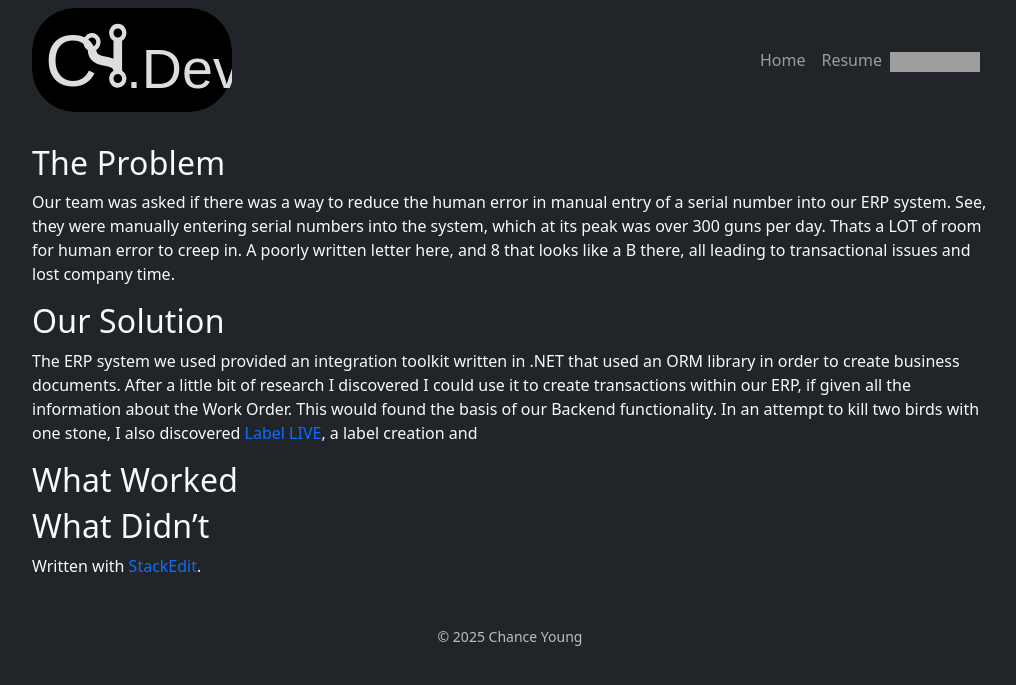
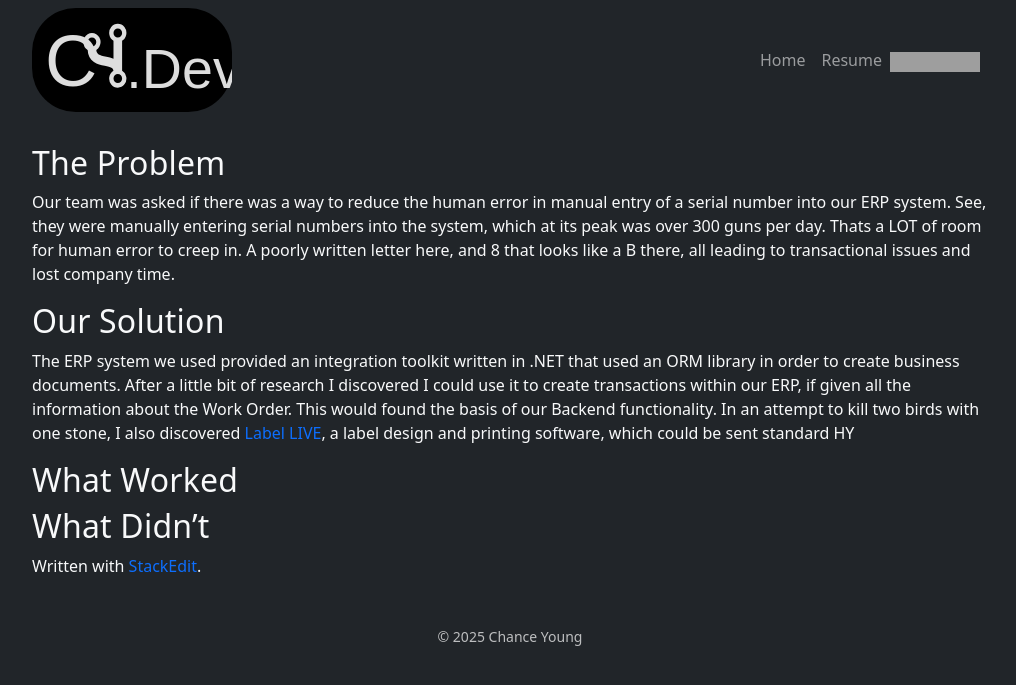
Before and after one commit to ChanceYoung/ChanceYoung.github.io, a Jekyll site: the page built from _projects/packagingversion1.md, in a window 1280 px wide. Shown: the top 685 px of the page, without its empty margins (130-1146 px from the left). Built offline with Jekyll 4.4.1, drawn with Linux system fonts in a browser that asks for light colours; grey boxes are pictures that could not be loaded.

Commit message:
_projects/packagingversion1.md updated from https://stackedit.io/

```diff
--- a/_projects/packagingversion1.md
+++ b/_projects/packagingversion1.md
@@ -10,12 +10,12 @@ layout: default
 Our team was asked if there was a way to reduce the human error in manual entry of a serial number into our ERP system. See, they were manually entering serial numbers into the system, which at its peak was over 300 guns per day. Thats a LOT of room for human error to creep in. A poorly written letter here, and 8 that looks like a B there, all leading to transactional issues and lost company time.
 
 ## Our Solution
-The ERP system we used provided an integration toolkit written in .NET that used an ORM library in order to create business documents. After a little bit of research I discovered I could use it to create transactions within our ERP, if given all the information about the Work Order. This would found the basis of our Backend functionality. In an attempt to kill two birds with one stone, I also discovered [Label LIVE](https://label.live/), a label creation and
+The ERP system we used provided an integration toolkit written in .NET that used an ORM library in order to create business documents. After a little bit of research I discovered I could use it to create transactions within our ERP, if given all the information about the Work Order. This would found the basis of our Backend functionality. In an attempt to kill two birds with one stone, I also discovered [Label LIVE](https://label.live/), a label design and printing software, which could be sent standard HY
 
 ## What Worked
 ## What Didn't
 
 > Written with [StackEdit](https://stackedit.io/).
 <!--stackedit_data:
-eyJoaXN0b3J5IjpbODM5NzUwNDM3XX0=
+eyJoaXN0b3J5IjpbOTA2ODE2ODM5LDgzOTc1MDQzN119
 -->
```
